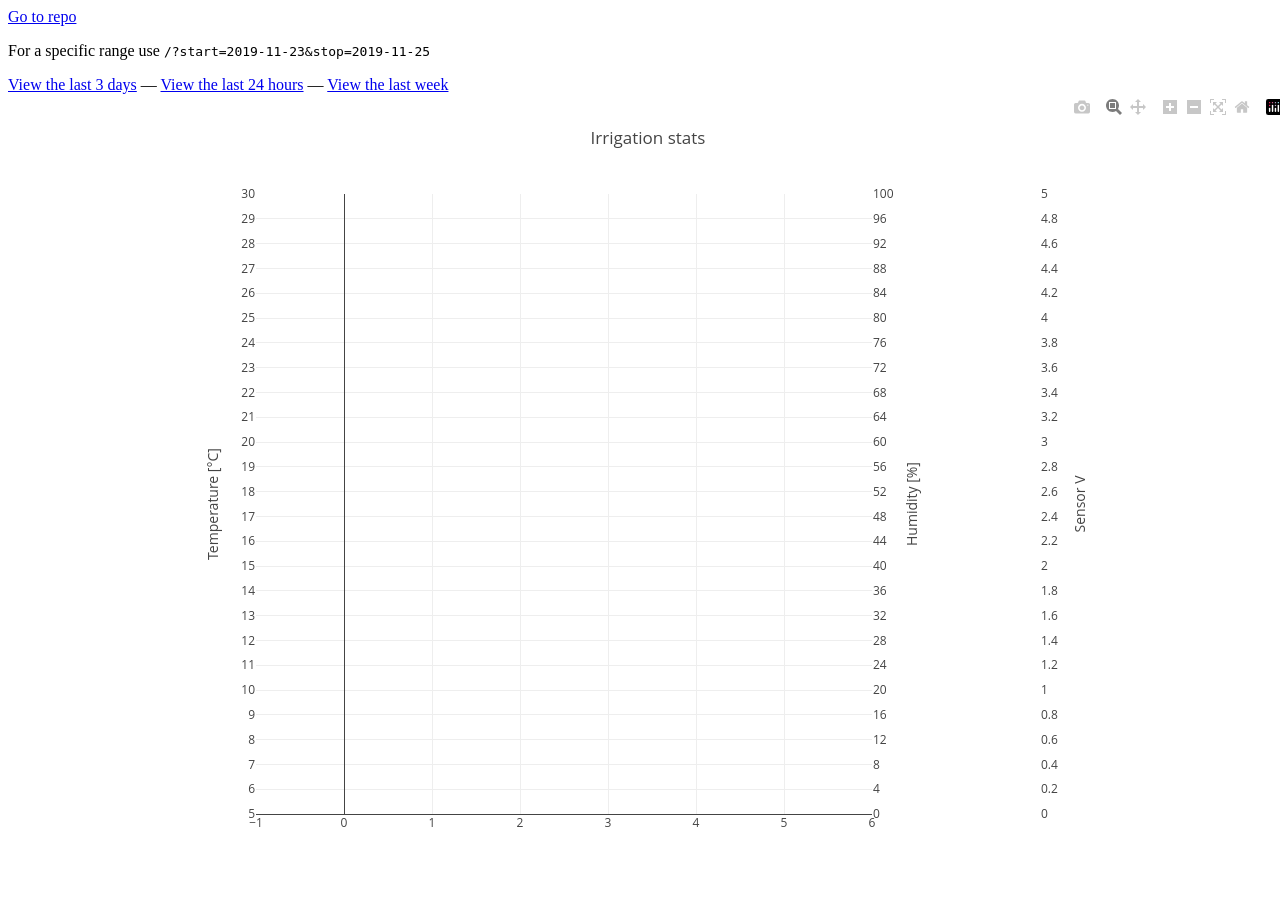
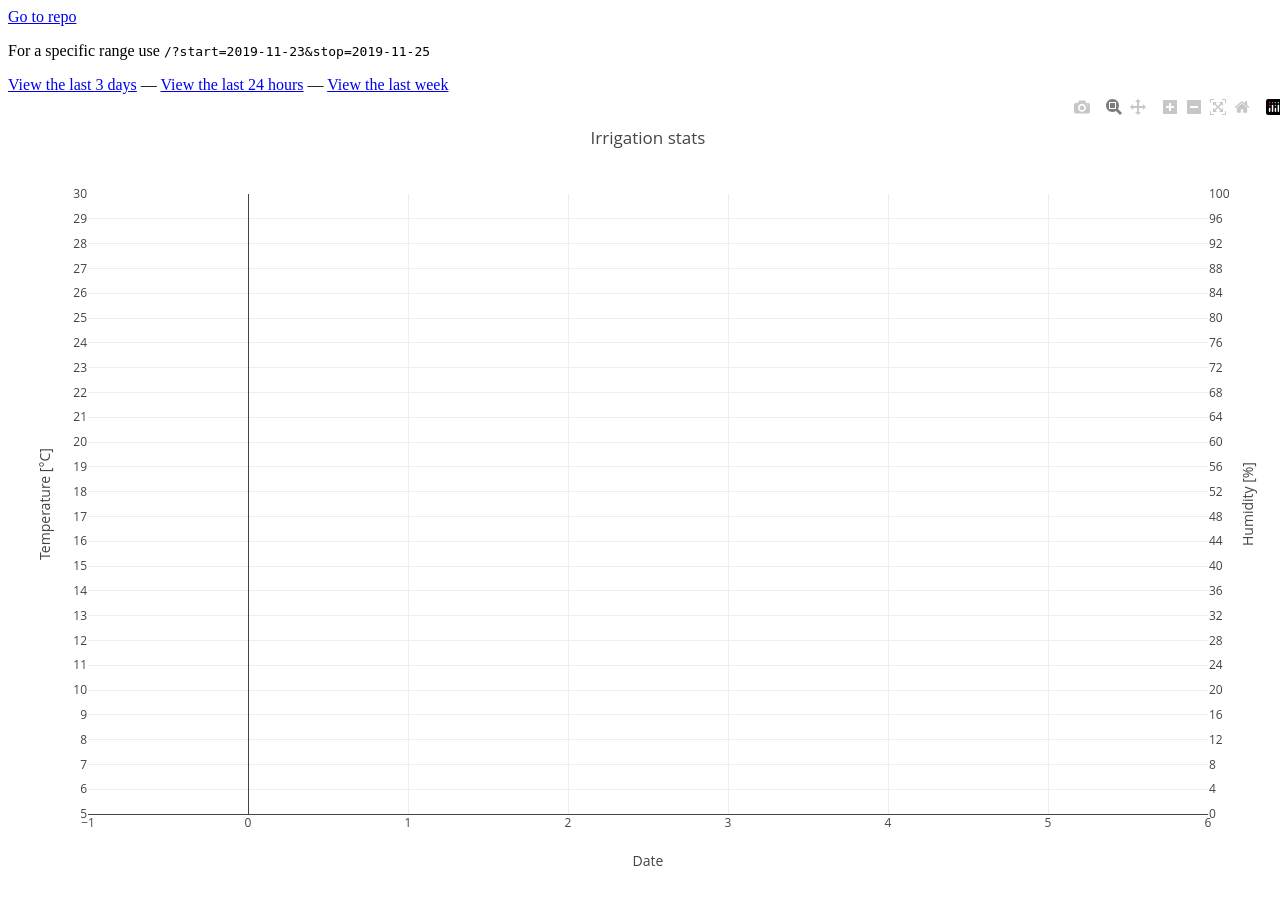
Before and after one commit to matteoferla/Raspberry-Pi-irrigator, a Flask app: page / in a window 1280 px wide. Run offline with Flask 2, Linux system fonts and the light colour scheme; data that the repository does not hold is empty; some libraries are stand-ins or nearby versions.

Commit message:
:art: made the colors better. Water is blue, ae?

```diff
--- a/templates/moisture.html
+++ b/templates/moisture.html
@@ -21,7 +21,7 @@
   y: {{temperature|safe}},
   name: 'Temperature',
   type: 'scatter',
-  line: {color: '#ff7f0e'},
+  line: {color: 'indianred'},
   mode: 'lines'
 };
 
@@ -31,7 +31,7 @@ var trace2 = {
   name: 'Humidity',
   yaxis: 'y2',
   type: 'scatter',
-  line: {color: '#1f77b4'},
+  line: {color: 'steelblue'},
   mode: 'lines'
 };
 
@@ -39,9 +39,9 @@ var trace3 = {
   x: {{datetime|safe}},
   y: {{moisture|safe}},
   name: 'Moisture',
-  yaxis: 'y3',
+  yaxis: 'y2',
   type: 'scatter',
-  line: {color: '#8c564b'},
+  line: {color: 'sienna'},
   mode: 'lines'
 };
 
@@ -49,9 +49,9 @@ var trace4 = {
   x: {{datetime|safe}},
   y: {{brightness|safe}},
   name: 'Brightness',
-  yaxis: 'y3',
+  yaxis: 'y2',
   type: 'scatter',
-  line: {color: '#2ca02c'},
+  line: {color: 'gold'},
   mode: 'lines'
 };
 
@@ -59,9 +59,10 @@ var trace5 = {
   x: {{datetime|safe}},
   y: new Array({{N_elements|safe}}).fill(0),
   name: 'Watering Time',
-  yaxis: 'y3',
+  yaxis: 'y2',
   type: 'scatter',
-  marker: {color: '#2ca02c', size: {{wateringtime|safe}}},
+  marker: {color: 'aqua',
+          size: {{wateringtime|safe}}},
   mode: 'markers',
   hovertext: {{watertimetext|safe}},
   hoverinfo: 'text'
@@ -71,22 +72,13 @@ var data = [trace1, trace2, trace3, trace4, trace5];
 
 var layout = {
   title: 'Irrigation stats',
-  xaxis: {domain: [0.15, 0.7]},
+  xaxis: {title: 'Date'},
   yaxis: {title: 'Temperature [°C]', range: [5,30], dtick: 1},
   yaxis2: {
     title: 'Humidity [%]',
     overlaying: 'y',
     side: 'right',
     range: [0,100], dtick: 100/25
-  },
-  yaxis3: {
-    title: 'Sensor V',
-    overlaying: 'y',
-    side: 'right',
-    range: [0,5], dtick: 5/25,
-    anchor: "free",
-    overlaying: "y",
-    position: 0.85
   }
 };
 
```
